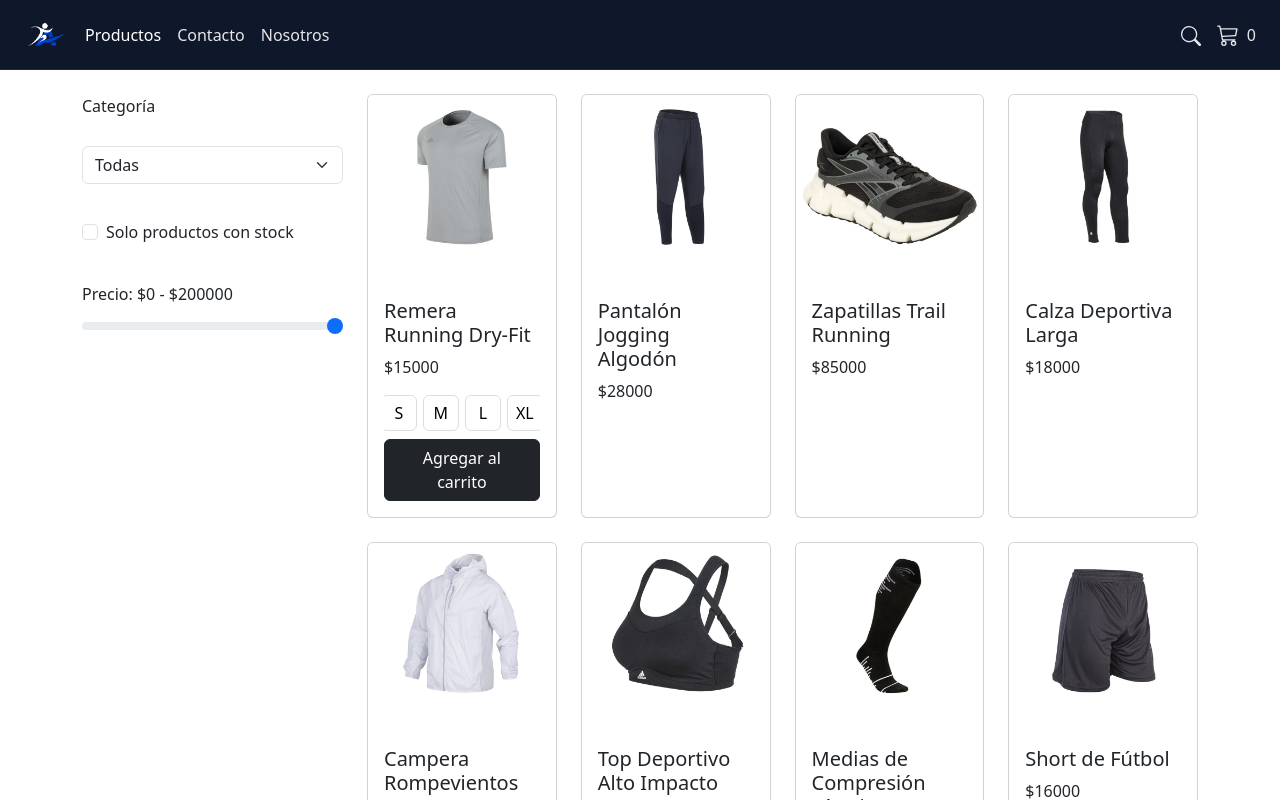
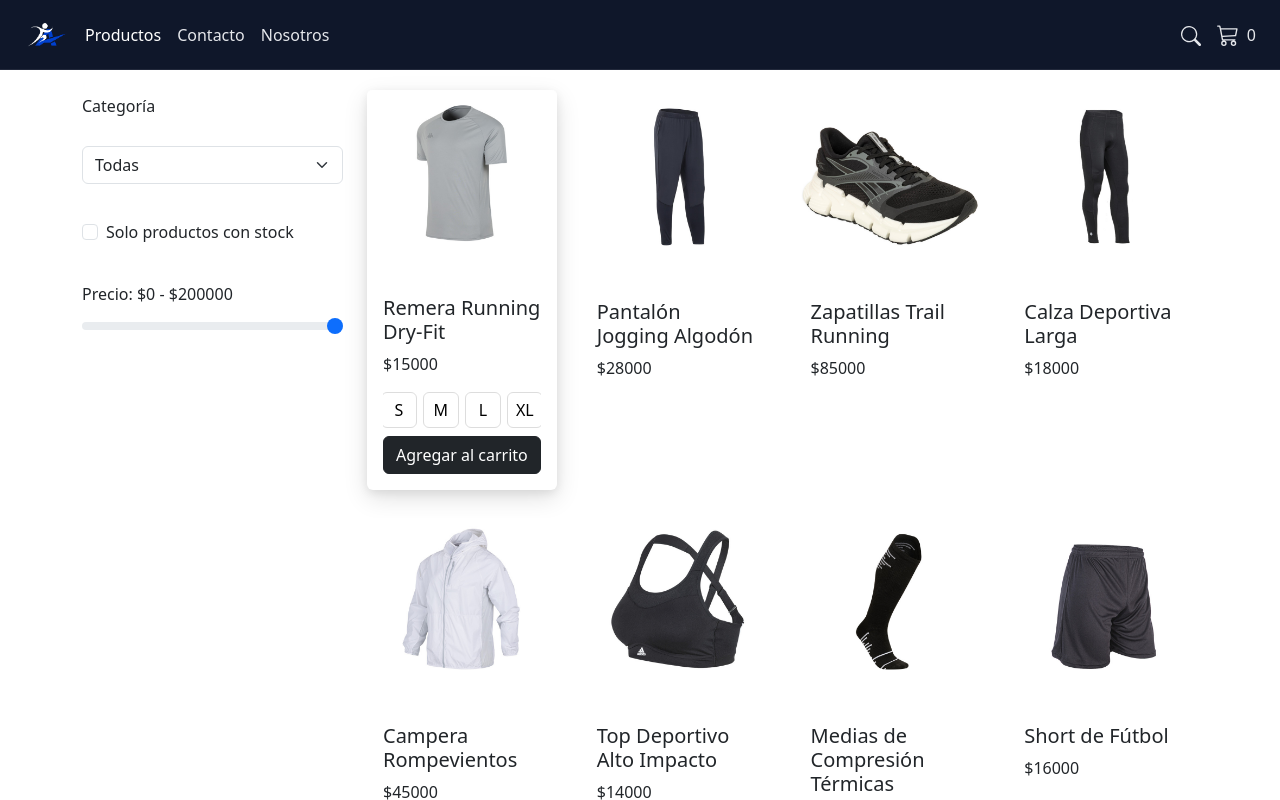
Before and after one commit to toralessantiago/ecommerce, a React (Vite) app in the folder ecommerce/: page /productos in a window 1280 px wide. In both pictures the pointer is over the element 461 px from the left and 264 px from the top of the page. Shown: the top 800 px of the page. Built offline with nearby package versions, Linux system fonts and the light colour scheme.

Commit message:
hover en producto card

```diff
--- a/ecommerce/src/styles/productos.css
+++ b/ecommerce/src/styles/productos.css
@@ -58,3 +58,17 @@
     min-height: 2.2rem;
   }
 }
+
+.producto-card-hover {
+  border: none;
+  transition:
+    transform 0.25s ease,
+    box-shadow 0.25s ease;
+}
+
+.producto-card-hover:hover {
+  transform: translateY(-4px);
+  box-shadow:
+    0 8px 25px rgba(0, 0, 0, 0.12),
+    0 3px 10px rgba(0, 0, 0, 0.08);
+}
```
